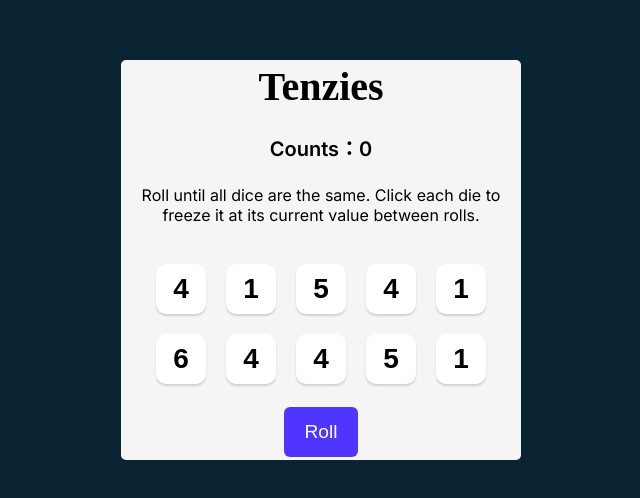
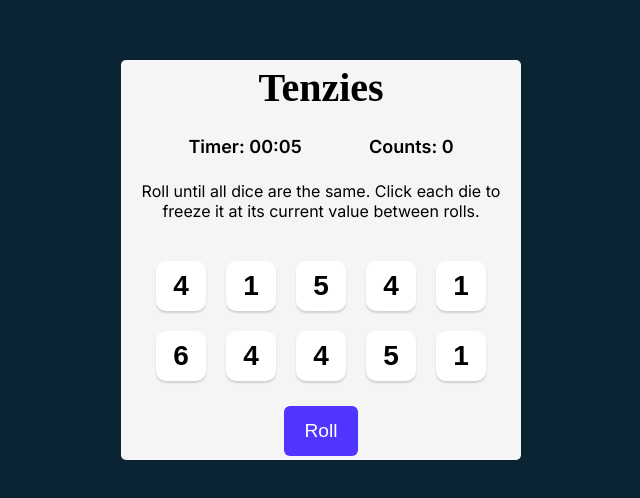
Before and after one commit to yy933/Tenzies-Dice-Game, a React (Vite) app: page / in a window 1280 px wide. Shown: the part 140-638 px from the top of the page, without its empty margins (319-959 px from the left). Built offline with nearby package versions, Linux system fonts and the light colour scheme.

Commit message:
feat: add timer to the game

```diff
--- a/App.jsx
+++ b/App.jsx
@@ -6,6 +6,7 @@ import Confetti from "react-confetti";
 export default function App() {
   const [dice, setDice] = useState(generateAllNewDice());
   const [rollCount, setRollCount] = useState(0);
+  const [time, setTime] = useState(0);
   const newGameButtonRef = useRef(null);
 
   function generateAllNewDice() {
@@ -22,15 +23,36 @@ export default function App() {
   const gameWon =
     dice.every((die) => die.isHeld) &&
     dice.every((die) => die.value === dice[0].value);
+
+    // focus on the "New Game" button when the game ends
   useEffect(() => {
     if (gameWon) {
       newGameButtonRef.current.focus();
     }
   }, [gameWon]);
+
+  // timer logic
+  useEffect(() => {
+    let interval = null;
+    if (!gameWon) {
+      interval = setInterval(() => {
+        setTime((prevTime) => prevTime + 1);
+      }, 1000);
+    }
+
+    // cleanup function
+    return () => {
+      if (interval) {
+        clearInterval(interval);
+        console.log("Timer cleared!");
+      }
+    };
+  }, [gameWon]);
   function rollDice() {
     if (gameWon) {
       setDice(generateAllNewDice());
       setRollCount(0);
+      setTime(0);
     } else {
       setDice((prevDice) =>
         prevDice.map((die) =>
@@ -51,6 +73,14 @@ export default function App() {
     );
   }
 
+  function formatTime() {
+    const minutes = Math.floor(time / 60)
+      .toString()
+      .padStart(2, "0");
+    const seconds = (time % 60).toString().padStart(2, "0");
+    return `${minutes}:${seconds}`;
+  }
+
   return (
     <main>
       {gameWon && <Confetti />}
@@ -62,10 +92,16 @@ export default function App() {
       <h1 className="title">Tenzies</h1>
       <div className="stats-container">
         <p
-          className="roll-count"
+          className="timer stats-item"
+          aria-label={`You have been playing for ${formatTime()}.`}
+        >
+          Timer: {formatTime()}
+        </p>
+        <p
+          className="roll-count stats-item"
           aria-label={`You have rolled ${rollCount} times.`}
         >
-          Counts：{rollCount}
+          Counts: {rollCount}
         </p>
       </div>
       <p className="instructions">
--- a/index.css
+++ b/index.css
@@ -35,10 +35,22 @@ main {
   margin: 0;
 }
 
-.roll-count {
-  font-size: 20px;
+.stats-container {
+  width: 100%;
+  display: flex;
+  justify-content:space-evenly;
+  align-items: center;
+  gap: 20px;
+  padding: 0 20px;
+  margin: 20px auto;
+}
+
+.stats-item {
+  font-size: 18px;
   font-family: "Inter", sans-serif;
   font-weight: 600;
+  margin: 0;
+  white-space: nowrap;
 }
 
 .instructions {
```
